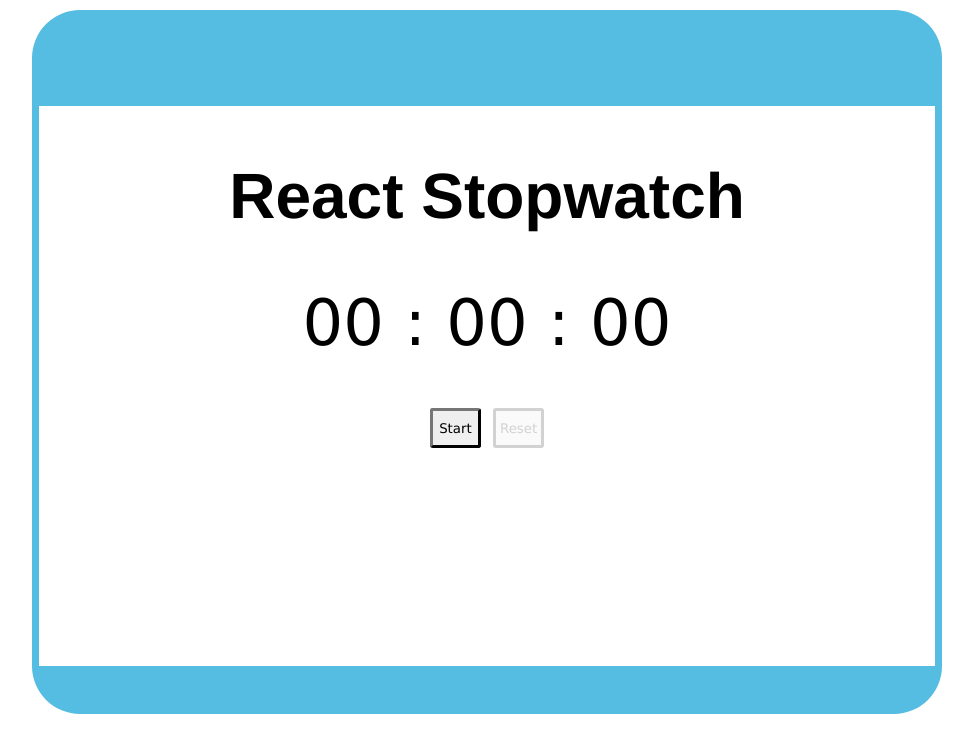
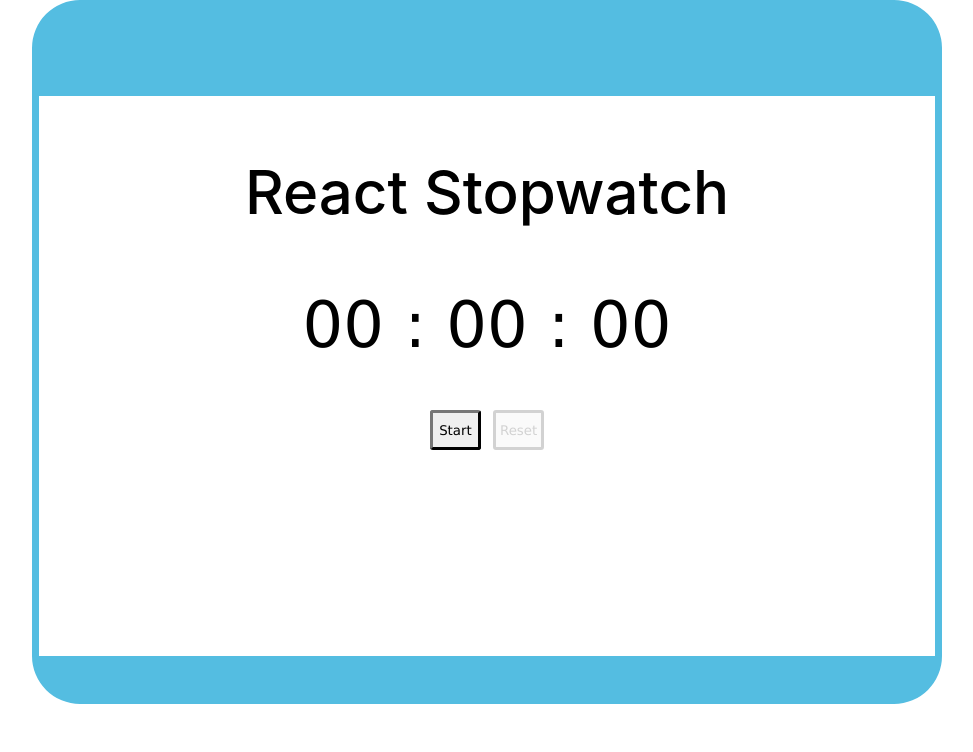
Before and after one commit to iamneo-production/aafbedeffbaddddbbedcfcdbadffbabbf, a React (Create React App) app in the folder reactapp/: page / in a window 1280 px wide. Shown: the top 752 px of the page, without its empty margins (153-1126 px from the left). Built offline with nearby package versions, Linux system fonts and the light colour scheme.

Commit message:
Backup Commit

```diff
--- a/reactapp/src/App.css
+++ b/reactapp/src/App.css
@@ -37,22 +37,24 @@
   }
 }
 
-h1{
-  width: 100%;
-  font-size: 4rem;
-  font-family: 'Franklin Gothic Medium', 'Arial Narrow', Arial, sans-serif;
+p{
+  font-size: 60px;
+  font-weight: 500;
+  display: flex;
+  align-items: center;
+  justify-content: center;
 }
 
 #stopwatch {
   margin:auto;
-  margin-top: 10px;
+  /* margin-top: 10px; */
   height: 70vh;
   width:70vw;
   background-color: white;
   /* display: flex;
   flex-direction: column; */
   align-items: center;
-  justify-content: space-between;
+  /* justify-content: space-between; */
   border-style: solid;
   border-width: 7px;
   border-color: #54bde1;
@@ -61,7 +63,7 @@ h1{
   border-bottom-width: 3rem;
 }
 
-p {
+#time {
   margin: 3rem 0;
   width: 100%;
   height: 12%;
--- a/reactapp/src/components/Stopwatch/Stopwatch.jsx
+++ b/reactapp/src/components/Stopwatch/Stopwatch.jsx
@@ -38,7 +38,7 @@ export default function Stopwatch(props) {
     return(
         <section id='stopwatch'>
             <div className='inner'>
-                <h1> React Stopwatch </h1>
+                <p> React Stopwatch </p>
                 <p id='time' data-testid='time'>
                     {`0${Math.floor(time%360000)}`.slice(-2)} : {`0${Math.floor(time/60000)%60}`.slice(-2)} : {`0${Math.floor(time/1000)%60}`.slice(-2)}
                 </p>
```
